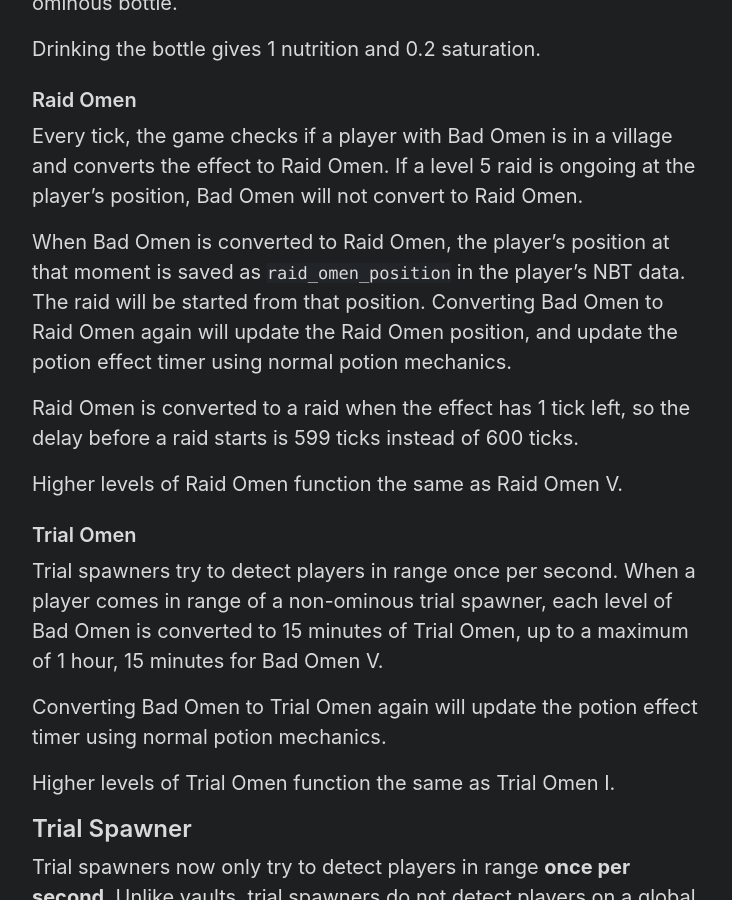
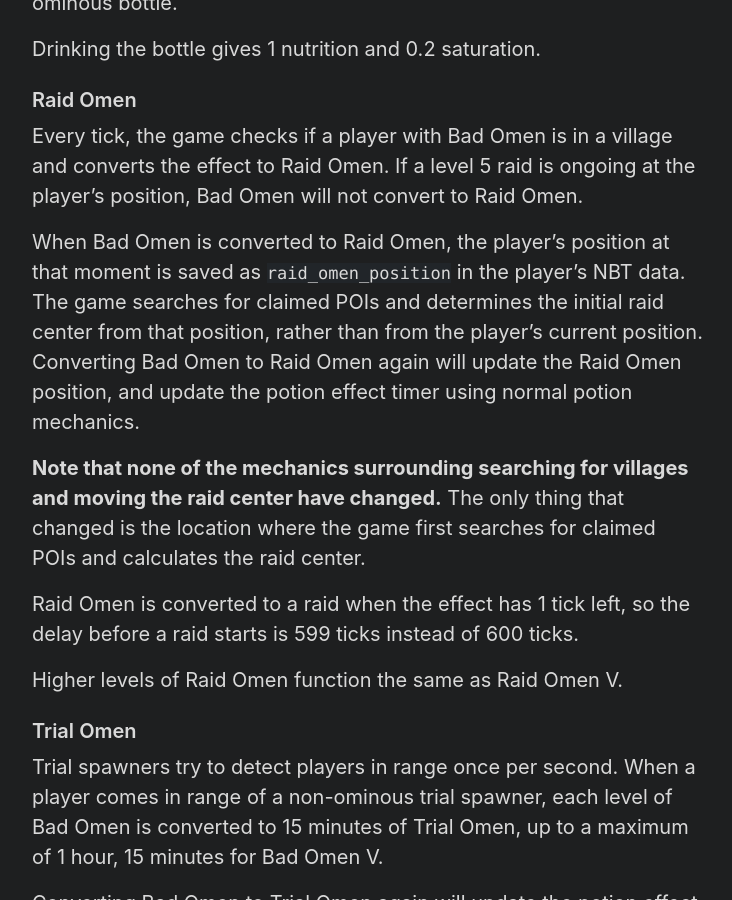
Before and after one commit to Tisawesomeness/tisawesomeness.github.io, a Jekyll site: the page built from snapshots/_posts/2024-03-31-24w13a.md, in a window 1280 px wide and 900 px high, scrolled down 4522 px. Shown: the whole window, without its empty margins (272-1004 px from the left). Built offline with Jekyll 4.4.1, drawn with Linux system fonts in a browser that asks for light colours; comment, search, counter and statistics services are not loaded; some of the changed text lies outside the part shown.

Commit message:
Clarify raid center mechanics

```diff
--- a/snapshots/_posts/2024-03-31-24w13a.md
+++ b/snapshots/_posts/2024-03-31-24w13a.md
@@ -129,7 +129,9 @@ Drinking the bottle gives 1 nutrition and 0.2 saturation.
 
 Every tick, the game checks if a player with Bad Omen is in a village and converts the effect to Raid Omen. If a level 5 raid is ongoing at the player's position, Bad Omen will not convert to Raid Omen.
 
-When Bad Omen is converted to Raid Omen, the player's position at that moment is saved as `raid_omen_position` in the player's NBT data. The raid will be started from that position. Converting Bad Omen to Raid Omen again will update the Raid Omen position, and update the potion effect timer using normal potion mechanics.
+When Bad Omen is converted to Raid Omen, the player's position at that moment is saved as `raid_omen_position` in the player's NBT data. The game searches for claimed POIs and determines the initial raid center from that position, rather than from the player's current position. Converting Bad Omen to Raid Omen again will update the Raid Omen position, and update the potion effect timer using normal potion mechanics.
+
+**Note that none of the mechanics surrounding searching for villages and moving the raid center have changed.** The only thing that changed is the location where the game first searches for claimed POIs and calculates the raid center.
 
 Raid Omen is converted to a raid when the effect has 1 tick left, so the delay before a raid starts is 599 ticks instead of 600 ticks.
 
@@ -499,3 +501,9 @@ The `#enchantable/weapon` item tag now references the `#enchantable/sharp_weapon
 `body` is now a slot that can be used in attribute modifiers, fixing [MC-269143](https://bugs.mojang.com/browse/MC-269143).
 
 If the `has_raid` or `is_captain` fields are not defined in the `raider` entity sub-predicate, those fields default to false, meaning the predicate will check if there is no raid and the raider is not a captain.
+
+## Edits
+
+### April 1 2024
+
+- Clarified that bad omen changes only affect the **first** time the game creates the raid center, and that the raid center can still be moved.
```
